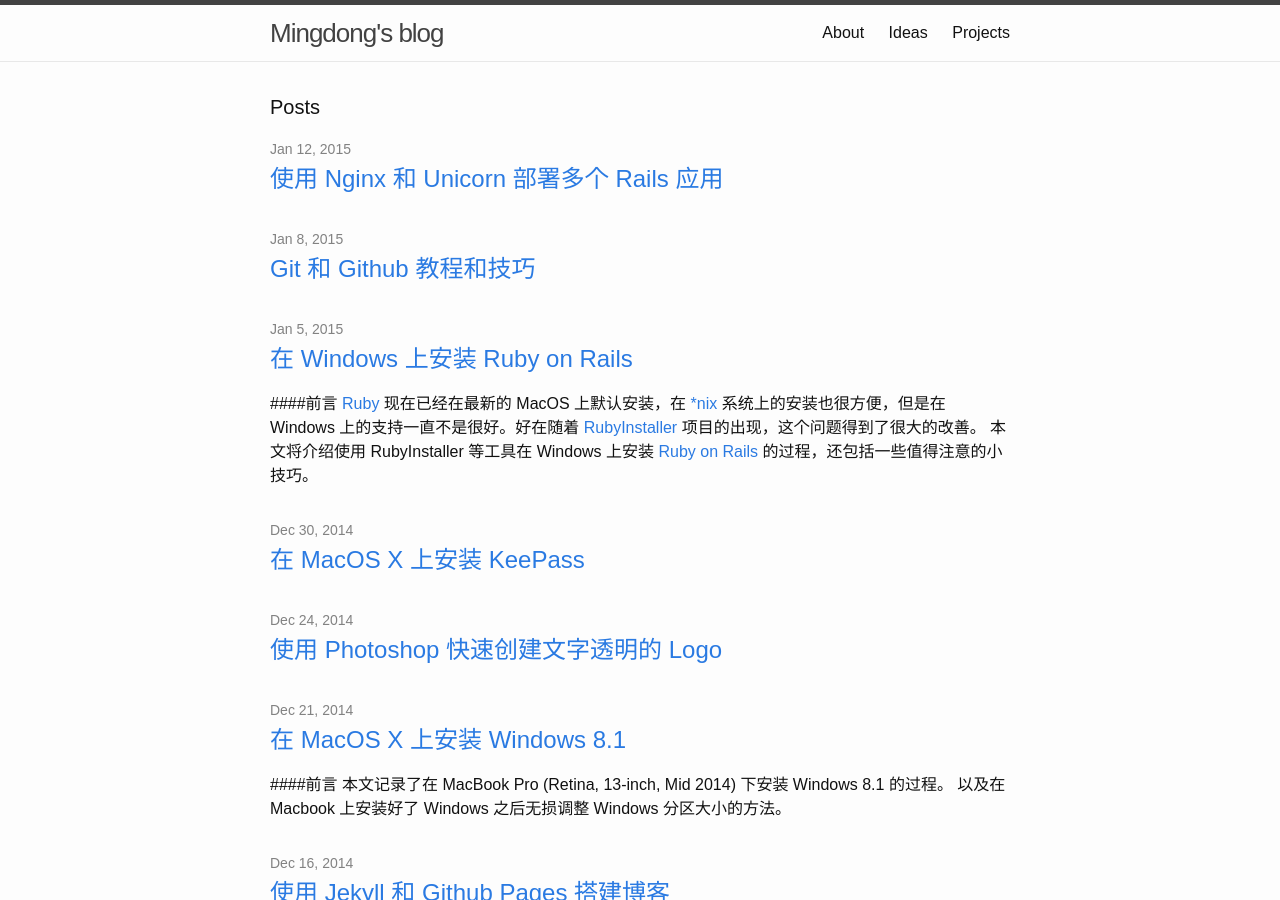
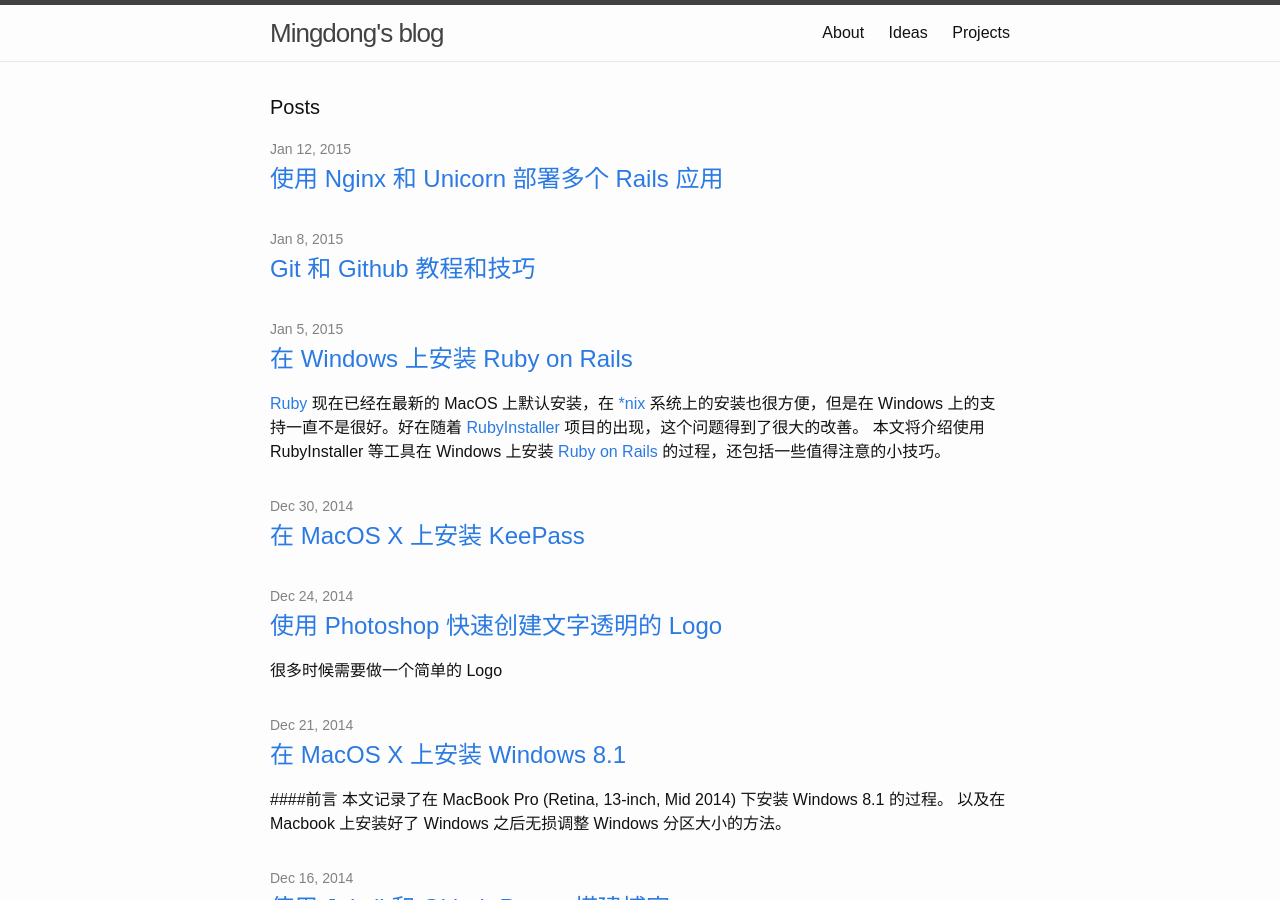
Before and after one commit to itfen/md, a Jekyll site: the page built from index.html, in a window 1280 px wide and 900 px high. Built offline with Jekyll 4.4.1, drawn with Linux system fonts in a browser that asks for light colours.

Commit message:
Update posts

```diff
--- a/_posts/2014-12-24-a-simple-way-to-make-a-logo-using-photoshop.md
+++ b/_posts/2014-12-24-a-simple-way-to-make-a-logo-using-photoshop.md
@@ -5,3 +5,5 @@ categories:
 comments: true
 share: true
 ---
+
+很多时候需要做一个简单的 Logo
--- a/_posts/2015-01-05-install-ruby-on-rails-on-windows.md
+++ b/_posts/2015-01-05-install-ruby-on-rails-on-windows.md
@@ -5,7 +5,7 @@ categories:
 comments: true
 share: true
 ---
-####前言
+
 [Ruby][Ruby] 现在已经在最新的 MacOS 上默认安装，在 [\*nix][nix] 系统上的安装也很方便，但是在 Windows 上的支持一直不是很好。好在随着 [RubyInstaller][RubyInstaller] 项目的出现，这个问题得到了很大的改善。
 本文将介绍使用 RubyInstaller 等工具在 Windows 上安装 [Ruby on Rails][Rails] 的过程，还包括一些值得注意的小技巧。
 
```
